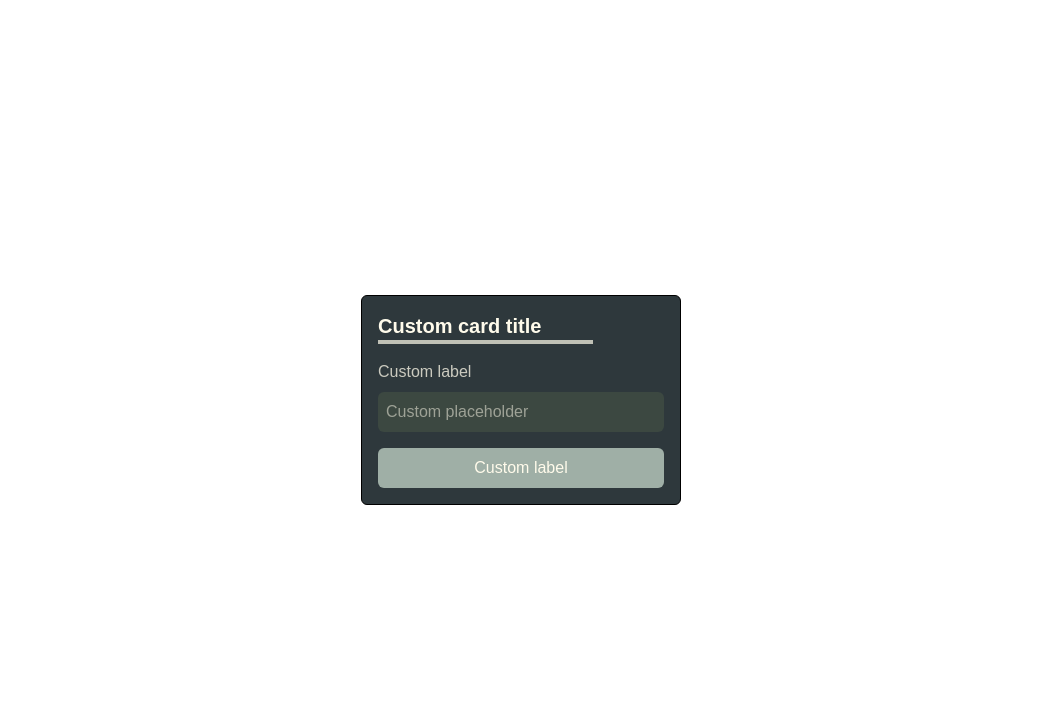
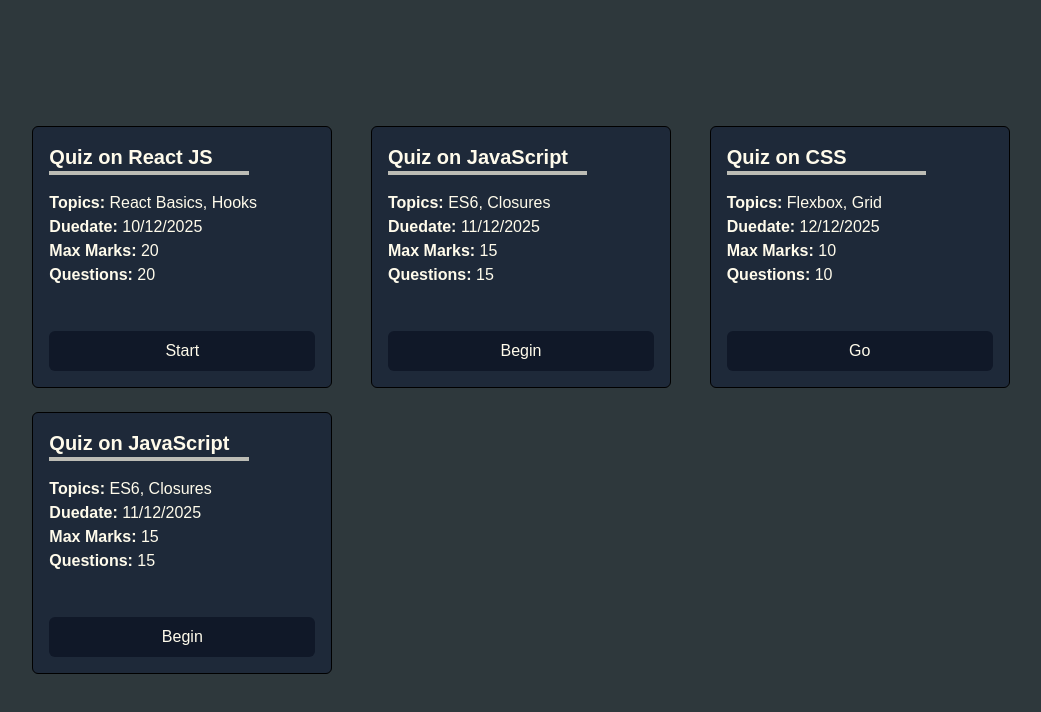
Before and after one commit to AnubhabR/Flexi-Web, a React (Vite) app: page / in a window 1280 px wide. Shown: the top 712 px of the page, without its empty margins (119-1160 px from the left). Built offline with nearby package versions, Linux system fonts and the light colour scheme; a web font is replaced by a local one.

Commit message:
feat{added card grid}

```diff
--- a/package.json
+++ b/package.json
@@ -11,6 +11,7 @@
   },
   "dependencies": {
     "@tailwindcss/vite": "^4.1.12",
+    "lucide-react": "^0.541.0",
     "react": "^19.1.1",
     "react-dom": "^19.1.1",
     "react-router-dom": "^7.8.2",
--- a/src/App.jsx
+++ b/src/App.jsx
@@ -1,15 +1,53 @@
 import Card from "./components/card";
+import Grid from "./components/grid";
 
 function App() {
+  const quizzes = [
+    {
+      cardtitle: "Quiz on React JS",
+      btntext: "Start",
+      quiz: true,
+      questions: 20,
+      timelimit: "40:00",
+      topics: "React Basics, Hooks",
+      duedate: "10/12/2025",
+      maxmarks: 20,
+    },
+    {
+      cardtitle: "Quiz on JavaScript",
+      btntext: "Begin",
+      quiz: true,
+      questions: 15,
+      timelimit: "30:00",
+      topics: "ES6, Closures",
+      duedate: "11/12/2025",
+      maxmarks: 15,
+    },
+    {
+      cardtitle: "Quiz on CSS",
+      btntext: "Go",
+      quiz: true,
+      questions: 10,
+      timelimit: "20:00",
+      topics: "Flexbox, Grid",
+      duedate: "12/12/2025",
+      maxmarks: 10,
+    },
+    {
+      cardtitle: "Quiz on JavaScript",
+      btntext: "Begin",
+      quiz: true,
+      questions: 15,
+      timelimit: "30:00",
+      topics: "ES6, Closures",
+      duedate: "11/12/2025",
+      maxmarks: 15,
+    },
+  ];
+
   return (
-    <div className="flex justify-center items-center min-h-screen">
-      <Card
-        inputfield={true}
-        label="Custom label"
-        inputtext="Custom placeholder"
-        btntext="Custom label"
-        cardtitle="Custom card title"
-      />
+    <div className="bg-darkbg flex justify-center items-center min-h-screen">
+      <Grid items={quizzes} />
     </div>
   );
 }
--- a/src/components/card.jsx
+++ b/src/components/card.jsx
@@ -1,36 +1,112 @@
 function Card(props) {
+  // Helper to render array, object, or single value
+  const renderItems = (item, renderFn) => {
+    if (Array.isArray(item)) {
+      return item.map((val, idx) => renderFn(val, idx));
+    }
+    if (item && typeof item === "object") {
+      return Object.entries(item).map(([key, val], idx) => renderFn(val, key));
+    }
+    if (item !== undefined && item !== null) {
+      return renderFn(item);
+    }
+    return null;
+  };
+
   return (
-    <div className="flex flex-col gap-4 w-1/4 min-w-[300px] bg-darkbg border rounded-md p-4">
-      {props.cardtitle && (
-        <div className="flex flex-col">
-          <h2 className="text-xl text-amber-50 font-semibold">
-            {props.cardtitle}
-          </h2>
+    <div className="flex flex-col gap-4 w-1/5 min-w-[300px] bg-gray-800 border rounded-md p-4">
+      {props.cardtitle &&
+        renderItems(props.cardtitle, (title, key) => (
+          <div className="flex flex-col" key={`cardtitle-${key}`}>
+            <h2 className="text-xl text-amber-50 font-semibold">{title}</h2>
             <hr className="border-2 border-amber-50/70 w-3/4" />
           </div>
+        ))}
+
+      {props.quiz && (
+        <div>
+          {props.topics &&
+            renderItems(props.topics, (topic, key) => (
+              <div className="flex flex-col text-amber-50" key={`topic-${key}`}>
+                <p>
+                  <b>Topics: </b>
+                  {topic}
+                </p>
+              </div>
+            ))}
+          {props.duedate &&
+            renderItems(props.duedate, (date, key) => (
+              <div
+                className="flex flex-col text-amber-50"
+                key={`duedate-${key}`}
+              >
+                <p>
+                  <b>Duedate: </b>
+                  {date}
+                </p>
+              </div>
+            ))}
+          {props.maxmarks &&
+            renderItems(props.maxmarks, (mark, key) => (
+              <div
+                className="flex flex-col text-amber-50"
+                key={`maxmarks-${key}`}
+              >
+                <p>
+                  <b>Max Marks: </b>
+                  {mark}
+                </p>
+              </div>
+            ))}
+          {props.questions &&
+            renderItems(props.questions, (question, key) => (
+              <div
+                className="flex flex-col text-amber-50"
+                key={`questions-${key}`}
+              >
+                <p>
+                  <b>Questions: </b>
+                  {question}
+                </p>
+              </div>
+            ))}
+        </div>
       )}
+
       {props.inputfield && (
         <div className="flex flex-col gap-2">
-          {props.label && (
-            <label htmlFor="input-field" className="text-amber-50/75">
-              {props.label}
+          {props.label &&
+            renderItems(props.label, (label, key) => (
+              <label
+                htmlFor={`input-field-${key}`}
+                className="text-amber-50/75"
+                key={`label-${key}`}
+              >
+                {label}
               </label>
-          )}
-          {props.inputtext && (
+            ))}
+          {props.inputtext &&
+            renderItems(props.inputtext, (input, key) => (
               <input
                 type="text"
-              id="input-field"
-              className="flex bg-darkgreen rounded-md p-2 text-amber-50 justify-center items-center border-0"
-              placeholder={props.inputtext}
+                id={`input-field-${key}`}
+                className="flex bg-gray-700 rounded-md p-2 text-amber-50 justify-center items-center border-0"
+                placeholder={input}
+                key={`input-${key}`}
               />
-          )}
+            ))}
         </div>
       )}
-      {props.btntext && (
-        <button className="flex justify-center items-center bg-foreground text-amber-50 py-2 px-4 rounded-md hover:cursor-pointer border-0">
-          {props.btntext}
+
+      {props.btntext &&
+        renderItems(props.btntext, (btn, key) => (
+          <button
+            className="flex justify-center items-center bg-gray-900 text-amber-50 mt-7 py-2 px-4 rounded-md hover:cursor-pointer border-0"
+            key={`btn-${key}`}
+          >
+            {btn}
           </button>
-      )}
+        ))}
     </div>
   );
 }
--- /dev/null
+++ b/src/components/grid.jsx
@@ -0,0 +1,18 @@
+import React from "react";
+import Card from "./card";
+
+const Grid = ({ items }) => {
+  if (!items || items.length === 0) return null;
+
+  return (
+    <div className="grid grid-cols-1 md:grid-cols-2 lg:grid-cols-3 gap-6 justify-center mx-auto w-full max-w-5xl p-4">
+      {items.map((item, idx) => (
+        <div key={idx} className="flex justify-center">
+          <Card {...item} />
+        </div>
+      ))}
+    </div>
+  );
+};
+
+export default Grid;
```
Also changed, not shown: 1 other file (tests, documents, lock files or other folders). Lines whose indentation alone changed are shown as unchanged.
